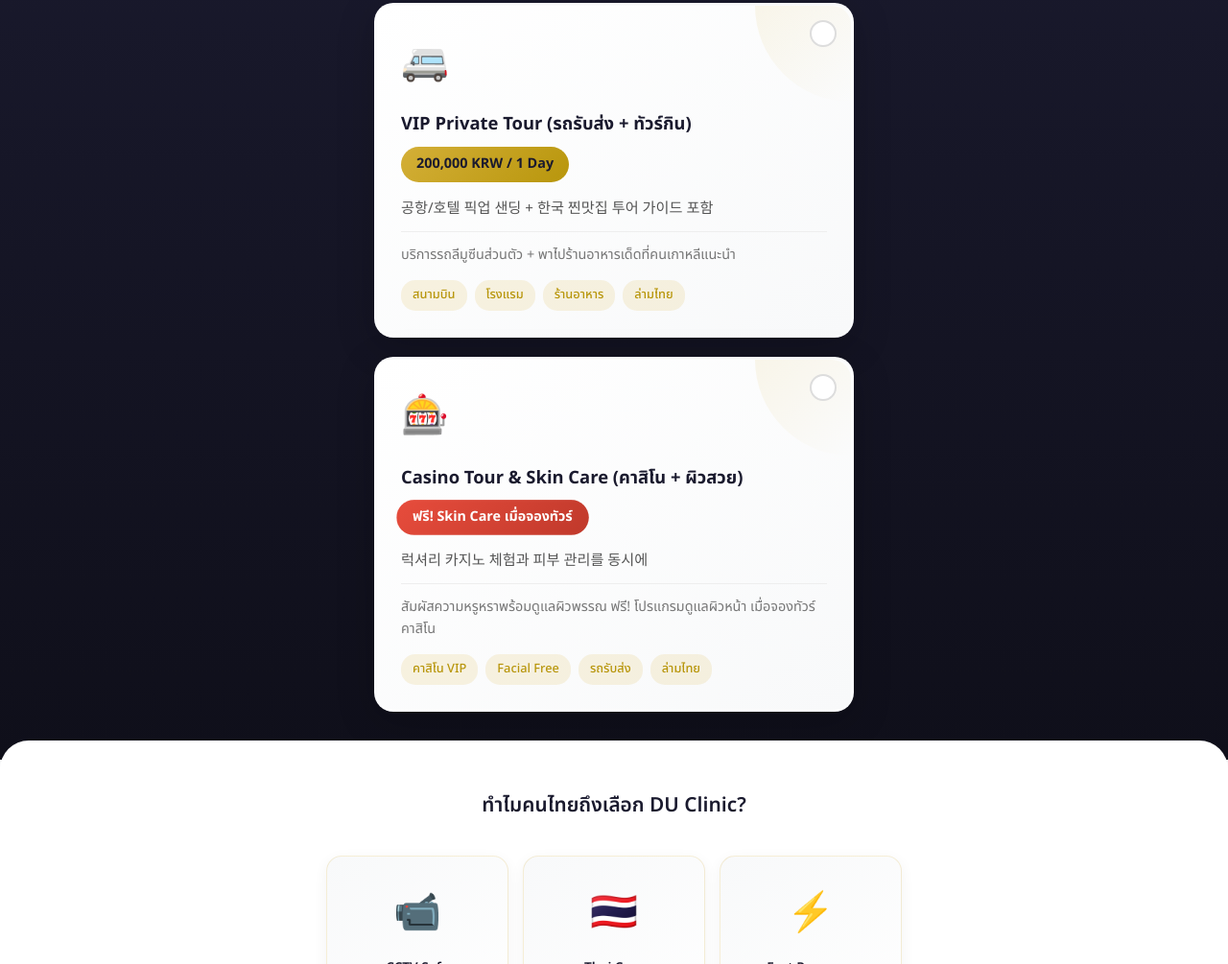
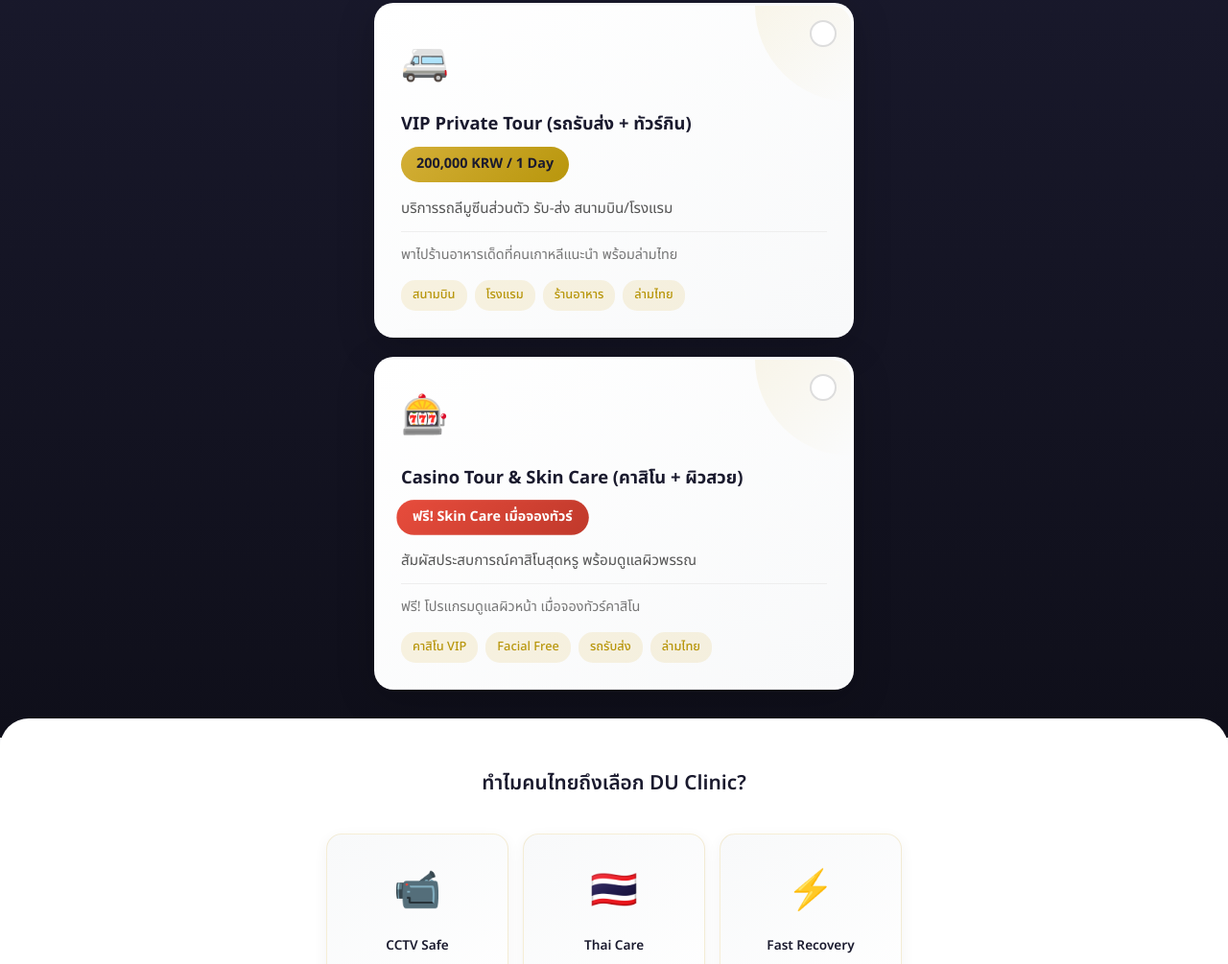
Before and after one commit to leejungsuk2023/duthai, a website: page public/index.html in a window 1280 px wide. Shown: the part 1283-2288 px from the top of the page at 96% size. Drawn offline with Linux system fonts and the light colour scheme.

Commit message:
Remove Korean text, replace with Thai

```diff
--- a/public/index.html
+++ b/public/index.html
@@ -723,8 +723,8 @@
                 <div class="card-icon">🚐</div>
                 <h3 class="card-title">VIP Private Tour (รถรับส่ง + ทัวร์กิน)</h3>
                 <span class="card-price">200,000 KRW / 1 Day</span>
-                <p class="card-description">공항/호텔 픽업 샌딩 + 한국 찐맛집 투어 가이드 포함</p>
-                <p class="card-description-th">บริการรถลีมูซีนส่วนตัว + พาไปร้านอาหารเด็ดที่คนเกาหลีแนะนำ</p>
+                <p class="card-description">บริการรถลีมูซีนส่วนตัว รับ-ส่ง สนามบิน/โรงแรม</p>
+                <p class="card-description-th">พาไปร้านอาหารเด็ดที่คนเกาหลีแนะนำ พร้อมล่ามไทย</p>
                 <div class="card-benefits">
                     <span class="benefit-tag">สนามบิน</span>
                     <span class="benefit-tag">โรงแรม</span>
@@ -739,8 +739,8 @@
                 <div class="card-icon">🎰</div>
                 <h3 class="card-title">Casino Tour & Skin Care (คาสิโน + ผิวสวย)</h3>
                 <span class="card-free-badge">ฟรี! Skin Care เมื่อจองทัวร์</span>
-                <p class="card-description">럭셔리 카지노 체험과 피부 관리를 동시에</p>
-                <p class="card-description-th">สัมผัสความหรูหราพร้อมดูแลผิวพรรณ ฟรี! โปรแกรมดูแลผิวหน้า เมื่อจองทัวร์คาสิโน</p>
+                <p class="card-description">สัมผัสประสบการณ์คาสิโนสุดหรู พร้อมดูแลผิวพรรณ</p>
+                <p class="card-description-th">ฟรี! โปรแกรมดูแลผิวหน้า เมื่อจองทัวร์คาสิโน</p>
                 <div class="card-benefits">
                     <span class="benefit-tag">คาสิโน VIP</span>
                     <span class="benefit-tag">Facial Free</span>
```
